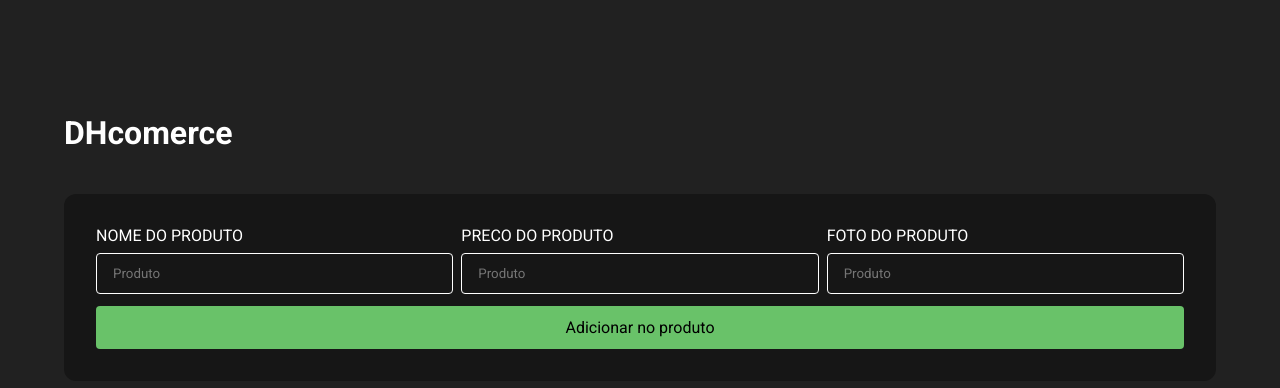
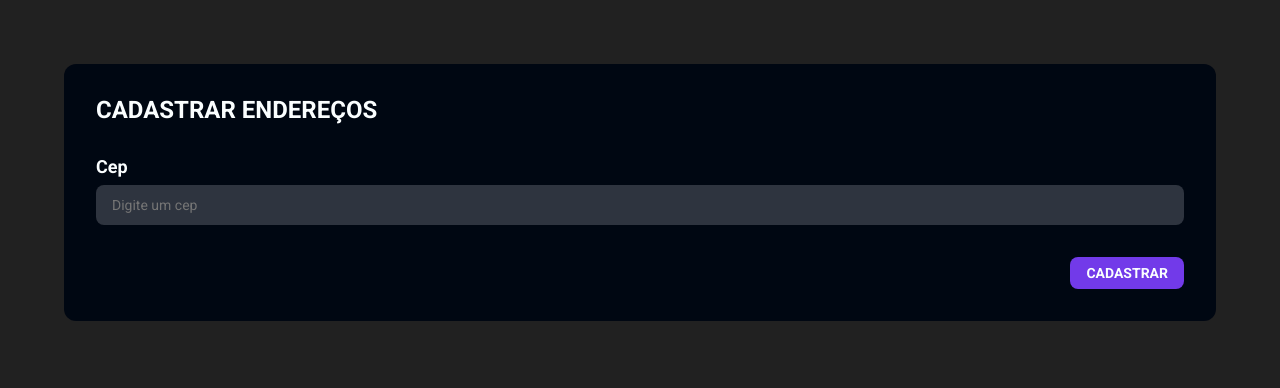
Before and after one commit to Du-devBR/CTD-5-Bimestre, a React (Vite) app in the folder Frontend-III/aula01-iniciandoReact/aula01-iniciandoReact/: page / in a window 1280 px wide. Shown: the top 388 px of the page. Built offline with nearby package versions, Linux system fonts and the light colour scheme.

Commit message:
consumo da api via cep e integração de função pai para filho atraves do props

```diff
--- a/Frontend-III/aula01-iniciandoReact/aula01-iniciandoReact/src/App.jsx
+++ b/Frontend-III/aula01-iniciandoReact/aula01-iniciandoReact/src/App.jsx
@@ -1,6 +1,7 @@
 // import { LoginPage } from "./pages/Login"
 // import { SegundaAula } from "./aulas/SegundaAula"
 // import { TerceiraAula } from "./aulas/TerceiraAula/TerceiraAula"
+import { DecimaQuintaAula } from "./aulas/DecimaQuintaAula"
 import { OitavaAula } from "./aulas/OitavaAula"
 import { QuartaAula } from "./aulas/QuartaAula"
 import { QuintaAula } from "./aulas/QuintaAula"
@@ -10,7 +11,7 @@ export function App() {
 
   return (
     <>
-      <OitavaAula />
+      <DecimaQuintaAula />
     </>
   )
 }
--- /dev/null
+++ b/Frontend-III/aula01-iniciandoReact/aula01-iniciandoReact/src/aulas/DecimaQuintaAula/index.jsx
@@ -0,0 +1,85 @@
+import { useState } from 'react'
+import { DecimaQuintaAulaComponent } from '../../components/DecimaQuintaAulaComponent'
+import './style.sass'
+
+export function DecimaQuintaAula(){
+
+  const [location, setLocation] = useState([])
+  const [cep, setCep] = useState('08751625')
+  const [validation, setValidation] = useState(false)
+
+  function searchCep(event){
+    event.preventDefault()
+
+    if(cep.length === 8){
+      fetch(`https://viacep.com.br/ws/${cep}/json/`)
+      .then(response => {
+        response.json()
+        .then(address => {
+          if(address.erro !== undefined){
+            setValidation(true)
+          }else {
+            setLocation([...location, address])
+          }
+        })
+      })
+    }
+  }
+
+  function deleteAddress(currentLocation, index){
+    console.log(index)
+
+
+    const teste = location.indexOf(index)
+
+    location.splice(teste, 1)
+
+    console.log(location)
+
+  }
+
+
+
+  function removeValidation(){
+    setValidation(false)
+  }
+
+
+  return(
+    <div className="container">
+      <form action="" className='container-form'>
+        <h1>Cadastrar Endereços</h1>
+        <div className="container-input-cep">
+          <label htmlFor="">Cep</label>
+          <input
+            type="number"
+            className='input-cep'
+            placeholder='Digite um cep'
+            onChange={event => setCep(event.target.value)}
+            onKeyDown = {removeValidation}
+          />
+          {validation ? <span className='message-error'>Cep invalido, por favor digitar novamente!</span> : null}
+        </div>
+        <button
+          className='btn-submit-cep'
+          type="submit"
+          onClick={event => searchCep(event)}
+          >
+          Cadastrar
+        </button>
+      </form>
+
+      <section className='container-locations'>
+        {
+          location.map((locations, index) =>(
+            <DecimaQuintaAulaComponent
+              key={index}
+              data = {locations}
+              onDeleteLocation ={currentLocation => deleteAddress(currentLocation, index)}
+            />
+          ))
+        }
+      </section>
+    </div>
+  )
+}
--- /dev/null
+++ b/Frontend-III/aula01-iniciandoReact/aula01-iniciandoReact/src/aulas/DecimaQuintaAula/style.sass
@@ -0,0 +1,55 @@
+.container
+  display: flex
+  flex-direction: column
+  max-width: 100vw
+
+  .container-form
+    display: flex
+    flex-direction: column
+    width: 100%
+    background-color: #000712
+    padding: 32px
+    border-radius: 12px
+    box-sizing: border-box
+    gap: 32px
+
+    h1
+      font-size: 24px
+      font-weight: bold
+      text-transform: uppercase
+      color: #fafeff
+
+    .container-input-cep
+      display: flex
+      flex-direction: column
+      gap: 8px
+
+      label
+        font-size: 18px
+        font-weight: bold
+        color: #fafeff
+
+      .input-cep
+        width: 100%
+        border-radius: 8px
+        border: none
+        padding: 12px 16px
+        box-sizing: border-box
+        background-color: #2e343f
+        color: #fafeff
+        font-size: 14px
+
+    .message-error
+      color: #ec1f1f
+
+  .btn-submit-cep
+    align-self: flex-end
+    padding: 8px 16px
+    border-radius: 8px
+    border: none
+    font-size: 14px
+    text-transform: uppercase
+    font-weight: bold
+    background-color: #723ae9
+    color: #fafeff
+    cursor: pointer
--- /dev/null
+++ b/Frontend-III/aula01-iniciandoReact/aula01-iniciandoReact/src/components/DecimaQuintaAulaComponent/index.jsx
@@ -0,0 +1,16 @@
+import './style.sass'
+
+export function DecimaQuintaAulaComponent(props){
+  return(
+    <>
+      <h1>Endereço</h1>
+      <p>{props.data.logradouro}, Bairro: {props.data.bairro}</p>
+      <p>Cidade: {props.data.localidade}, {props.data.uf}</p>
+      <button
+      onClick={props.onDeleteLocation}
+        >
+        Deletar
+      </button>
+    </>
+  )
+}
--- a/Frontend-III/aula01-iniciandoReact/aula01-iniciandoReact/src/index.scss
+++ b/Frontend-III/aula01-iniciandoReact/aula01-iniciandoReact/src/index.scss
@@ -5,6 +5,7 @@
   list-style: none;
   font-family: 'Roboto', sans-serif;
   outline: none;
+  box-sizing: border-box;
 
 }
 
```
Also changed, not shown: Frontend-III/aula01-iniciandoReact/aula01-iniciandoReact/src/components/DecimaQuintaAulaComponent/style.sass (added).
